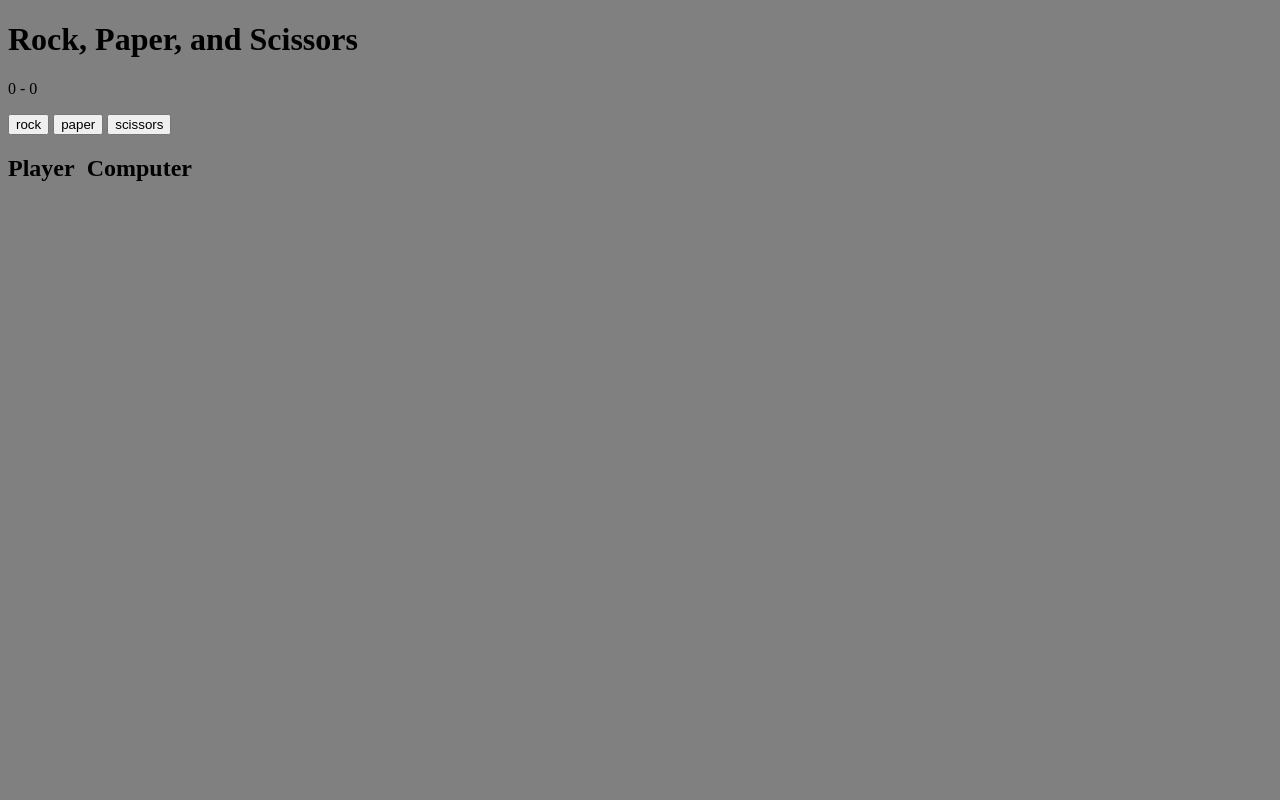
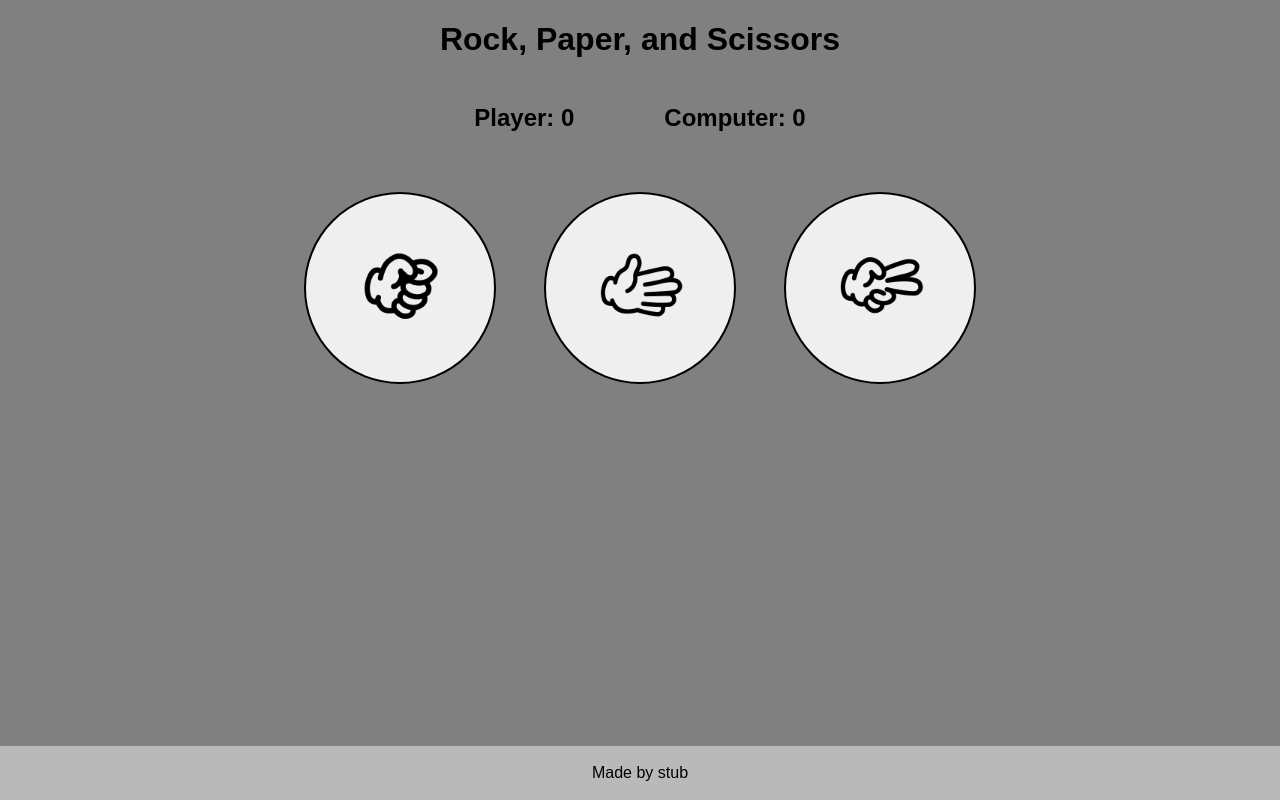
Before and after one commit to 1stub/rock-paper-scissors, a plain HTML site: page index.html in a window 1280 px wide. Drawn offline with Linux system fonts and the light colour scheme.

Commit message:
finished reworking js and ui

```diff
--- a/css/styles.css
+++ b/css/styles.css
@@ -1,7 +1,69 @@
 html{
     background-color: grey;
+}
+body{
+    display: flex;
+    flex-direction: column;
+    font-family: "Arial";
+    justify-content: center;
+    align-items: center;
+}
+html, body{
+    margin: 0;
+    height: 100%; /*body fills whole page*/
+}
+h1{
+    justify-self: center;
+    align-self: center;
+}
+.score-container{
+    display: flex;
+    justify-content: center;
+    align-items: center;
+    gap: 90px;
+    font-weight: bold;
+    font-size: 24px;
+}
+#winloss{
+    font-weight: bolder;
+    font-size: 18px;
+    margin-bottom: 36px;
+}
+.buttons{
+    display:flex;
+    gap: 48px;
+    align-items: center;
+    justify-content: center;
+}
+.buttons button img{
+    width: 75%;
+    margin: 0;
+    padding: 0;
+}
+.buttons button{
+    border-radius: 50%;
+    aspect-ratio: 1/1;
+    width: 15%;
+    margin: 0;
+    padding: 0;
+    border-style: solid;
+}
+.buttons button:hover{
+    border-color:rgb(187, 159, 0);
+    transform:scale(1.2);
+    border-width: 4px;
 }
 .player-computer{
     display:flex;
     gap: 12px;
 }
+.footer{
+    display:flex;
+    text-align:center;
+    justify-content: space-between;
+    margin-top:auto;
+    flex-direction: column;
+    width: 100%;
+    background-color: rgb(185, 185, 185);
+    padding: 18px;
+}
--- a/index.html
+++ b/index.html
@@ -9,19 +9,19 @@
 <body>
     <h1>Rock, Paper, and Scissors</h1>
     <div class = "score-container">
-        <p id="score">0 - 0</p>
+        <p id="player-score">Player: 0</p>
+        <p id="computer-score">Computer: 0</p>
     </div>
     <div class = "who-won">
         <p id="winloss"></p>
     </div>
-    <div id="buttons">
-        <button id="rock">rock</button>
-        <button id="paper">paper</button>
-        <button id="scissors">scissors</button>
+    <div class="buttons">
+        <button id="rock" type="button"><img src="img/rock.png" alt ="rock img"/></button>
+        <button id="paper" type="button"><img src="img/paper.png" alt = "paper img"/></button>
+        <button id="scissors" type="button"><img src="img/scissors.png" alt = "scissors img"/></button>
     </div>
-    <div class = "player-computer">
-        <h2 id="player">Player</h2>
-        <h2 id="computer">Computer</h2>
+    <div class="footer">
+        Made by stub
     </div>
     <script src="./js/script.js"></script>
 </body>
--- a/js/script.js
+++ b/js/script.js
@@ -5,7 +5,6 @@ const min = 1;
 const playerRock = document.querySelector("#rock");
 const playerPapers = document.querySelector("#paper");
 const playerScissors = document.querySelector("#scissors")
-const score = document.querySelector("#score");
 const winLossMsg = document.querySelector("#winloss")
 let tie = false;
 let pScore = 0;
@@ -28,11 +27,14 @@ playerScissors.addEventListener('click', () => {
     gameEvent();
 });
 
+const playerScore = document.querySelector("#player-score");
+const computerScore = document.querySelector("#computer-score");
 function gameEvent(){
     getComputerChoice();
     playRound(playerChoice, computerChoice);
     game();
-    score.textContent = `${pScore} - ${cScore}`;
+    playerScore.textContent = `Player: ${pScore}`;
+    computerScore.textContent = `Computer: ${cScore}`;
 }
 
 function getComputerChoice(){
@@ -94,6 +96,16 @@ function playRound(pChoice, cChoice){
         }
     }
     else;
+    if(pScore === 5 ){
+        pScore = 0;
+        cScore = 0;
+        winLossMsg.textContent="The player got to 5 wins first! Congratulations!"
+    }
+    if(cScore === 5){
+        pScore = 0;
+        cScore = 0;
+        winLossMsg.textContent="The computer got to 5 wins first! Maybe try again?"
+    }
 }
 
 function game(){
```
Also changed, not shown: img/paper.png (added), img/rock.png (added), img/scissors.png (added), 1 other file.
